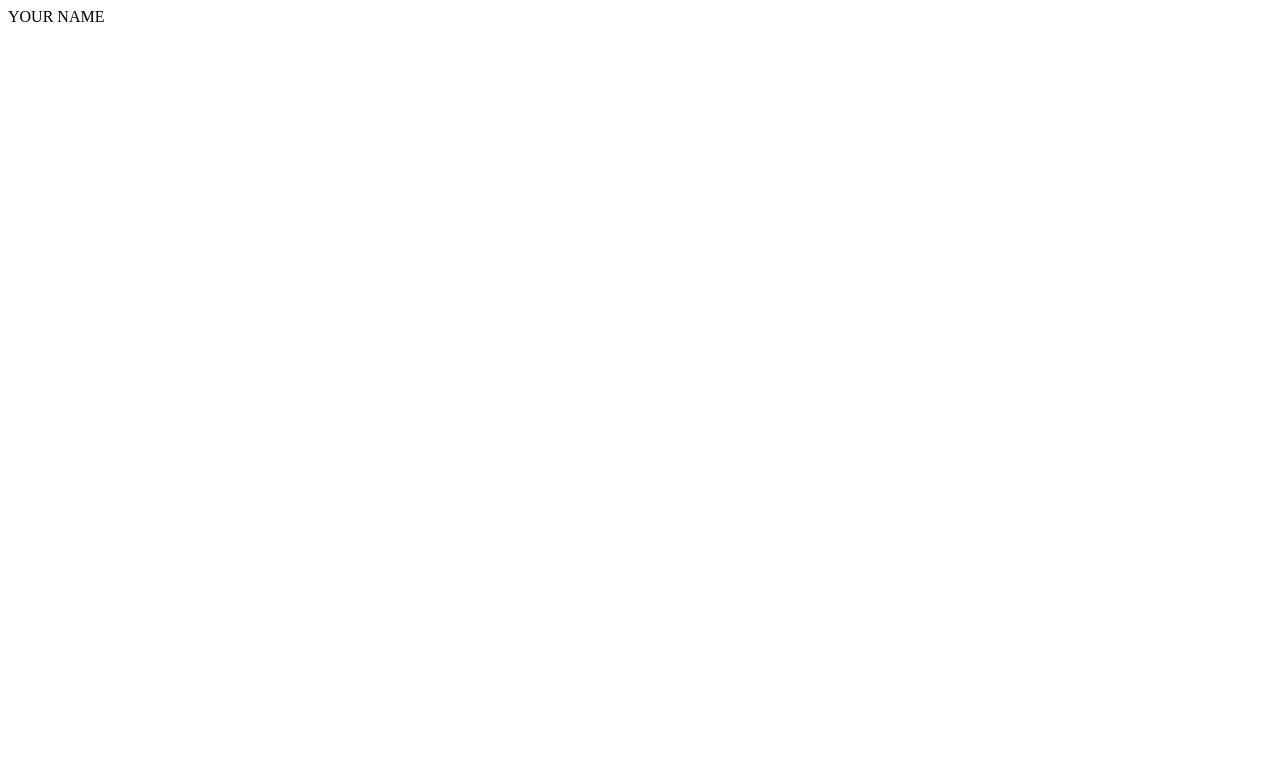
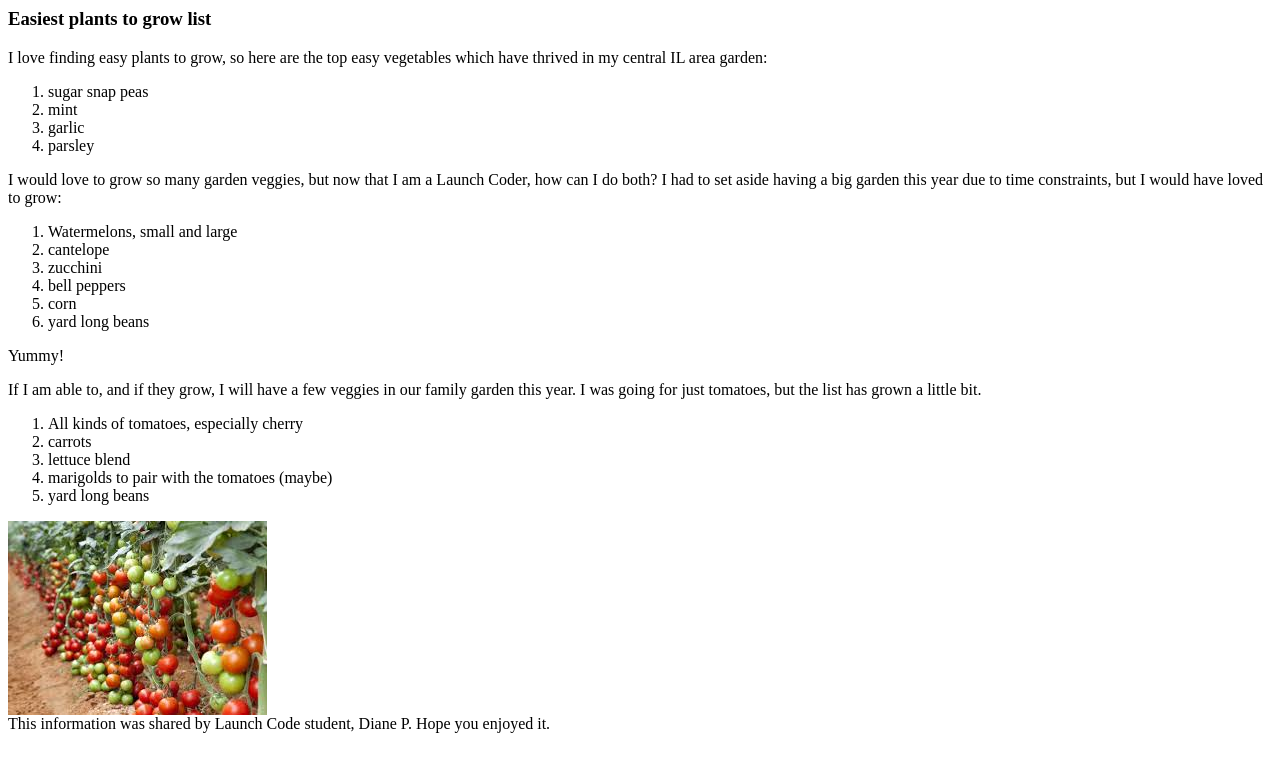
Before and after one commit to DianesDesigns/html-me-something, a plain HTML site: page index.html in a window 1280 px wide. Drawn offline with Linux system fonts and the light colour scheme.

Commit message:
Finished work on HTML page

```diff
--- a/index.html
+++ b/index.html
@@ -1 +1,39 @@
-<p>YOUR NAME</p>
+<!DOCTYPE html5>
+<html>
+<header>
+<title><h2>Diane Penwell's Gardening Page</h2></title></header>
+<head>
+<body>
+<h3>Easiest plants to grow list</h3> <p>I love finding easy plants to grow, so here are the top easy vegetables which have thrived in my central IL area garden:</p>
+
+<ol><li>sugar&nbsp;snap&nbsp;peas</li>
+<li>mint</li>
+<li>garlic</li><li>parsley</li>
+</ol>
+
+<p>I would love to grow so many garden veggies, but now that I am a Launch Coder, how can I do both?  I had to set aside having a big garden this year due to time constraints, but I would have loved to grow:</p>
+
+<p><ol>
+<li>Watermelons, small and large</li>
+<li>cantelope</li>
+<li>zucchini</li>
+<li>bell peppers</li>
+<li>corn</li>
+<li>yard long beans</li>
+</ol></p>
+<p>Yummy!</p>
+
+
+<p>If I am able to, and if they grow, I will have a few veggies in our family garden this year.  I was going for just tomatoes, but the list has grown a little bit.<ol>
+<li>All kinds of tomatoes, especially cherry</li>
+<li>carrots</li>
+<li>lettuce blend</li>
+<li>marigolds to pair with the tomatoes (maybe)</li>
+<li>yard long beans</li>
+</ol></p>
+
+<img src="/images/tomato_plants.jpg" alt="fruitful tomato plant" style="width:259px;height:194px;">
+
+</body>
+<footer>This information was shared by Launch Code student, Diane P.  Hope you enjoyed it.</footer>
+</html>
```
Also changed, not shown: images/tomato_plants.jpg (added).
